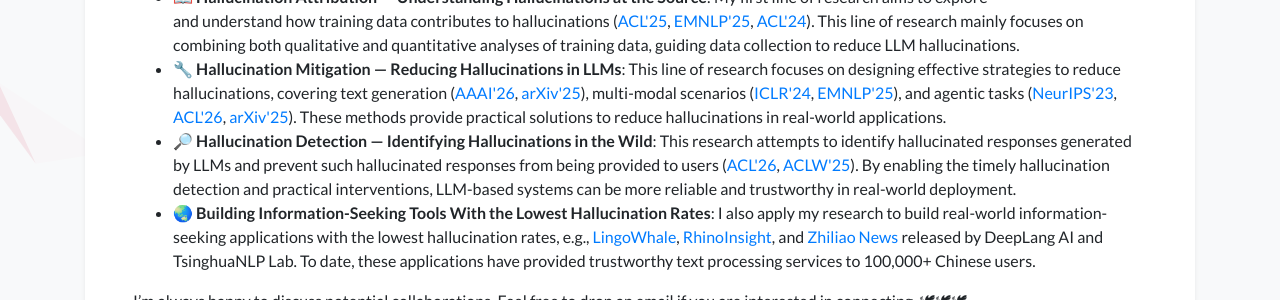
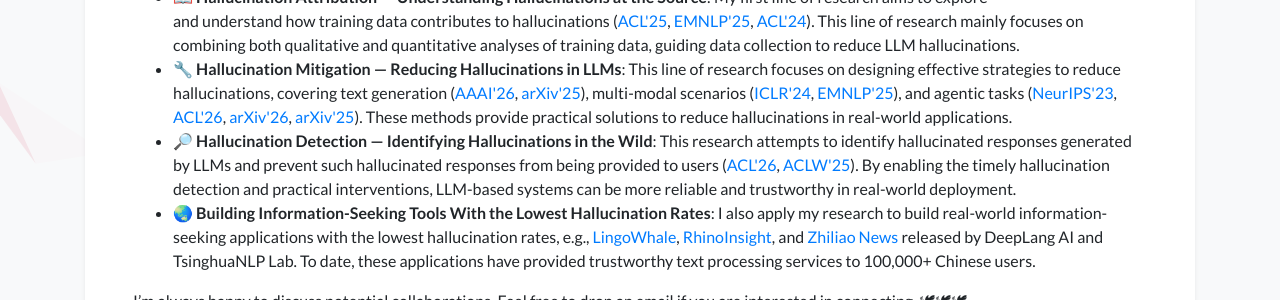
Before and after one commit to S1s-Z/s1s-z.github.io, a Jekyll site: the page built from index.html, in a window 1280 px wide. Shown: the part 351-651 px from the top of the page. Built offline with Jekyll 4.4.1, drawn with Linux system fonts in a browser that asks for light colours; a style sheet for code colours, icons or effects is not loaded.

Commit message:
Update profile.yml

```diff
--- a/_data/profile.yml
+++ b/_data/profile.yml
@@ -26,7 +26,7 @@ short_bio: >-
           📖 <b>Hallucination Attribution — Understanding Hallucinations at the Source</b>: My first line of research aims to explore and understand how training data contributes to hallucinations (<a href="https://arxiv.org/abs/2502.07340">ACL'25</a>, <a href="https://arxiv.org/abs/2410.15633">EMNLP'25</a>, <a href="https://arxiv.org/abs/2312.10302">ACL'24</a>). This line of research mainly focuses on combining both qualitative and quantitative analyses of training data, guiding data collection to reduce LLM hallucinations.
       </li>
       <li>
-          🔧 <b>Hallucination Mitigation  — Reducing Hallucinations in LLMs</b>: This line of research focuses on designing effective strategies to reduce hallucinations, covering text generation (<a href="https://arxiv.org/abs/2505.16483">AAAI'26</a>, <a href="https://arxiv.org/abs/2512.14244">arXiv'25</a>), multi-modal scenarios (<a href="https://arxiv.org/abs/2309.07915">ICLR'24</a>, <a href="https://arxiv.org/abs/2411.14279">EMNLP'25</a>), and agentic tasks (<a href="https://arxiv.org/abs/2305.13040">NeurIPS'23</a>, <a href="https://arxiv.org/abs/2510.05608">ACL'26</a>, <a href="https://arxiv.org/abs/2511.18743">arXiv'25</a>). These methods provide practical solutions to reduce hallucinations in real-world applications.
+          🔧 <b>Hallucination Mitigation  — Reducing Hallucinations in LLMs</b>: This line of research focuses on designing effective strategies to reduce hallucinations, covering text generation (<a href="https://arxiv.org/abs/2505.16483">AAAI'26</a>, <a href="https://arxiv.org/abs/2512.14244">arXiv'25</a>), multi-modal scenarios (<a href="https://arxiv.org/abs/2309.07915">ICLR'24</a>, <a href="https://arxiv.org/abs/2411.14279">EMNLP'25</a>), and agentic tasks (<a href="https://arxiv.org/abs/2305.13040">NeurIPS'23</a>, <a href="https://arxiv.org/abs/2510.05608">ACL'26</a>, <a href="https://arxiv.org/abs/2604.27660">arXiv'26</a>, <a href="https://arxiv.org/abs/2511.18743">arXiv'25</a>). These methods provide practical solutions to reduce hallucinations in real-world applications.
       </li>
       <li>
           🔎 <b>Hallucination Detection  — Identifying Hallucinations in the Wild</b>: This research attempts to identify hallucinated responses generated by LLMs and prevent such hallucinated responses from being provided to users (<a href="https://arxiv.org/abs/2512.20182">ACL'26</a>, <a href="https://arxiv.org/abs/2601.06666">ACLW'25</a>). By enabling the timely hallucination detection and practical interventions, LLM-based systems can be more reliable and trustworthy in real-world deployment.
```
